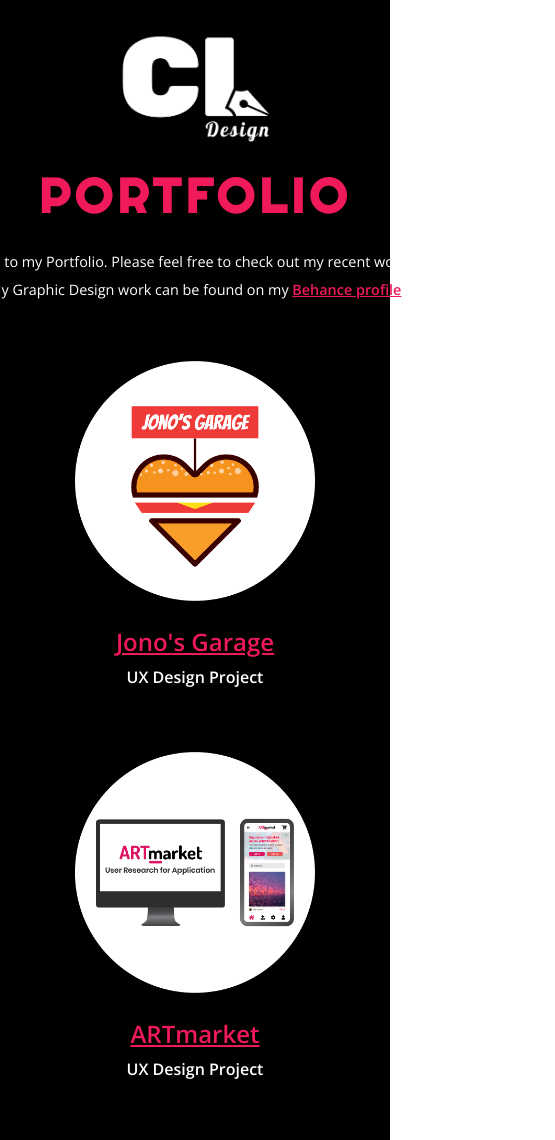
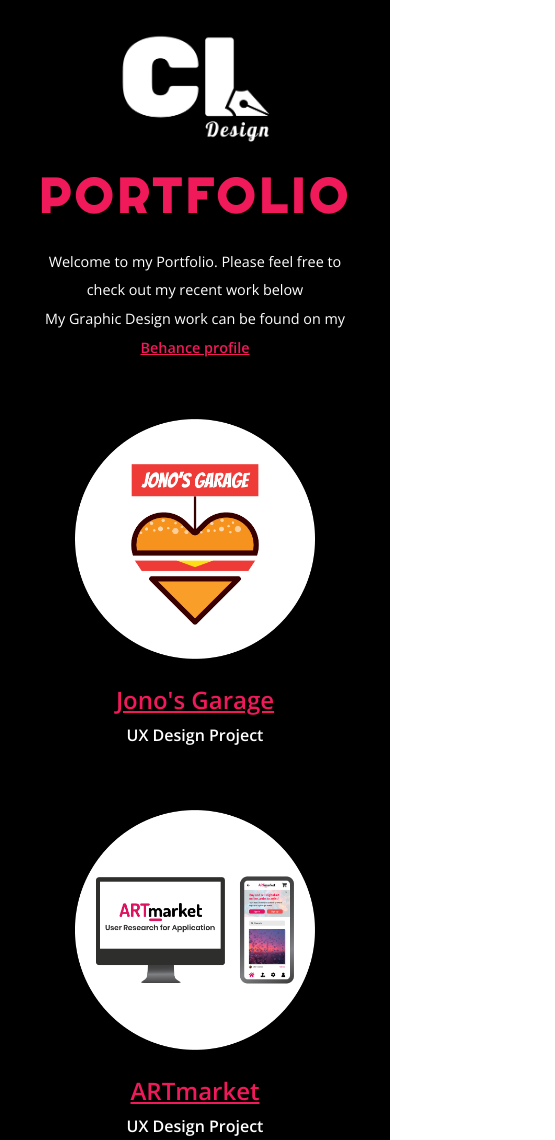
Before and after one commit to swisslewis/portfolio-temp, a plain HTML site: page index.html in a window 390 px wide. Shown: the top 1140 px of the page, 555 px wide, since content can reach past the window. Drawn offline with nearby package versions, Linux system fonts and the light colour scheme.

Commit message:
responsive

```diff
--- a/style.scss
+++ b/style.scss
@@ -59,7 +59,9 @@
         line-height: 1.8rem;
         width: 45rem;
         color: white;
-        ;
+        @include tablet {
+            width: 20rem;
+        }
     }
 
     a {
```
Also changed, not shown: css/style.css, dist/style.min.css, 2 other files.
